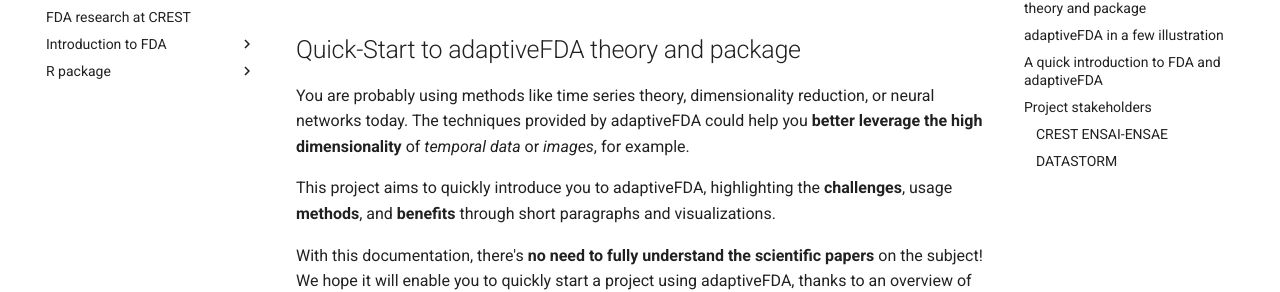
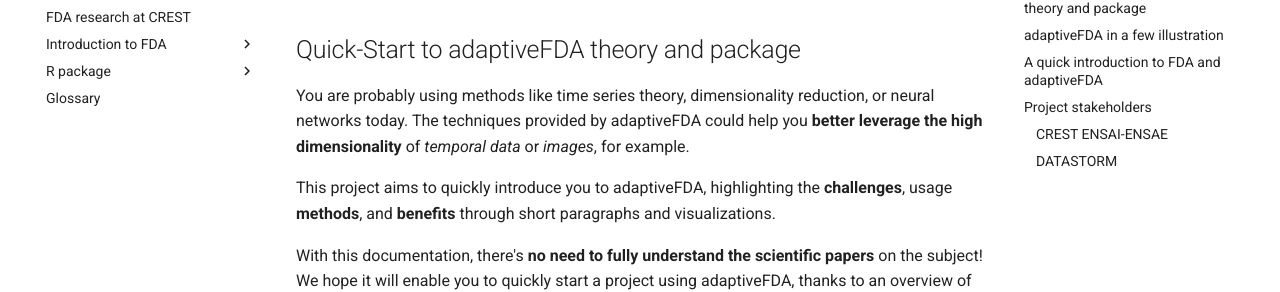
Before and after one commit to adaptive-FDA/quick-start, an MkDocs documentation site: the page built from docs/index.md, in a window 1280 px wide. Shown: the part 148-440 px from the top of the page. Built offline with MkDocs 1.6.1 and Material for MkDocs 9.7.7, drawn with Linux system fonts in a browser that asks for light colours.

Commit message:
DOC: Update mkdocs.yml

```diff
--- a/mkdocs.yml
+++ b/mkdocs.yml
@@ -14,3 +14,4 @@ nav:
     - Use cases: intro_usecases.md
   - R package:
     - Introduction: pkg_intro.md
+  - Glossary: glossary.md
```
